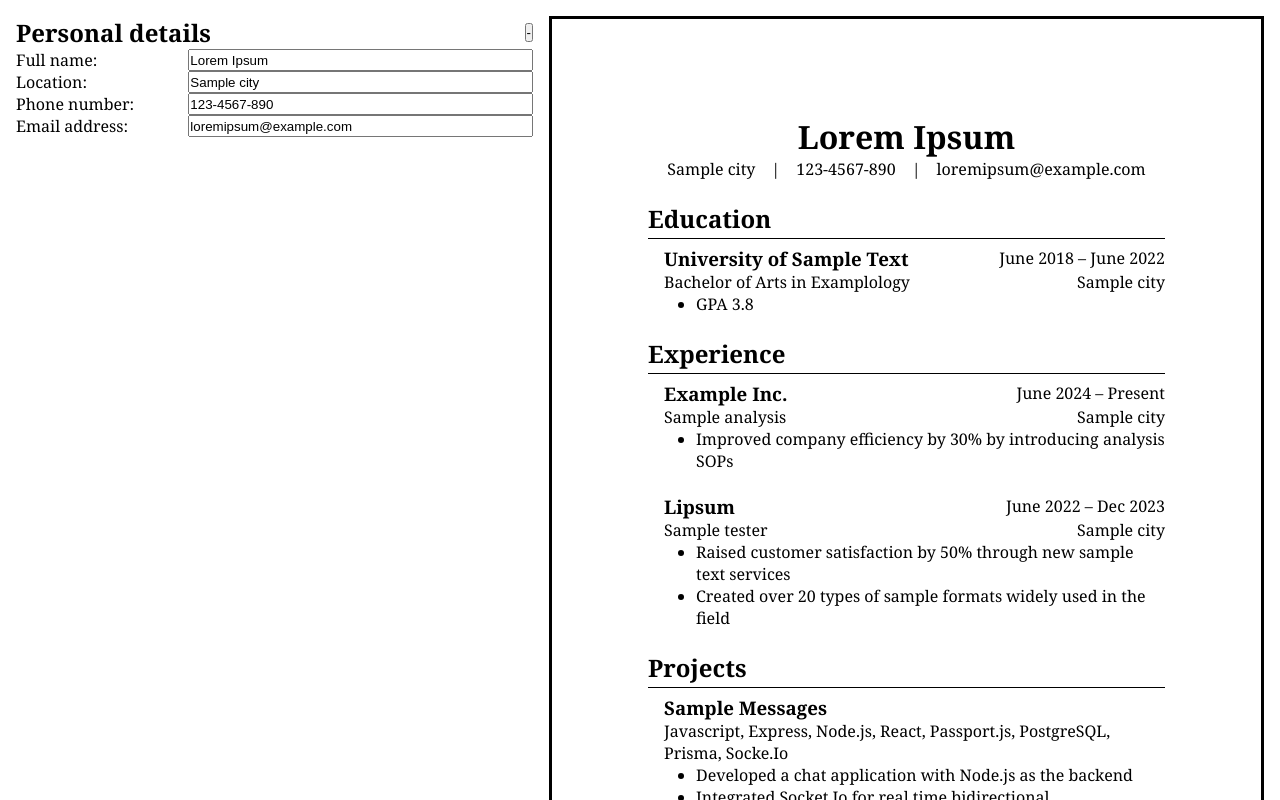
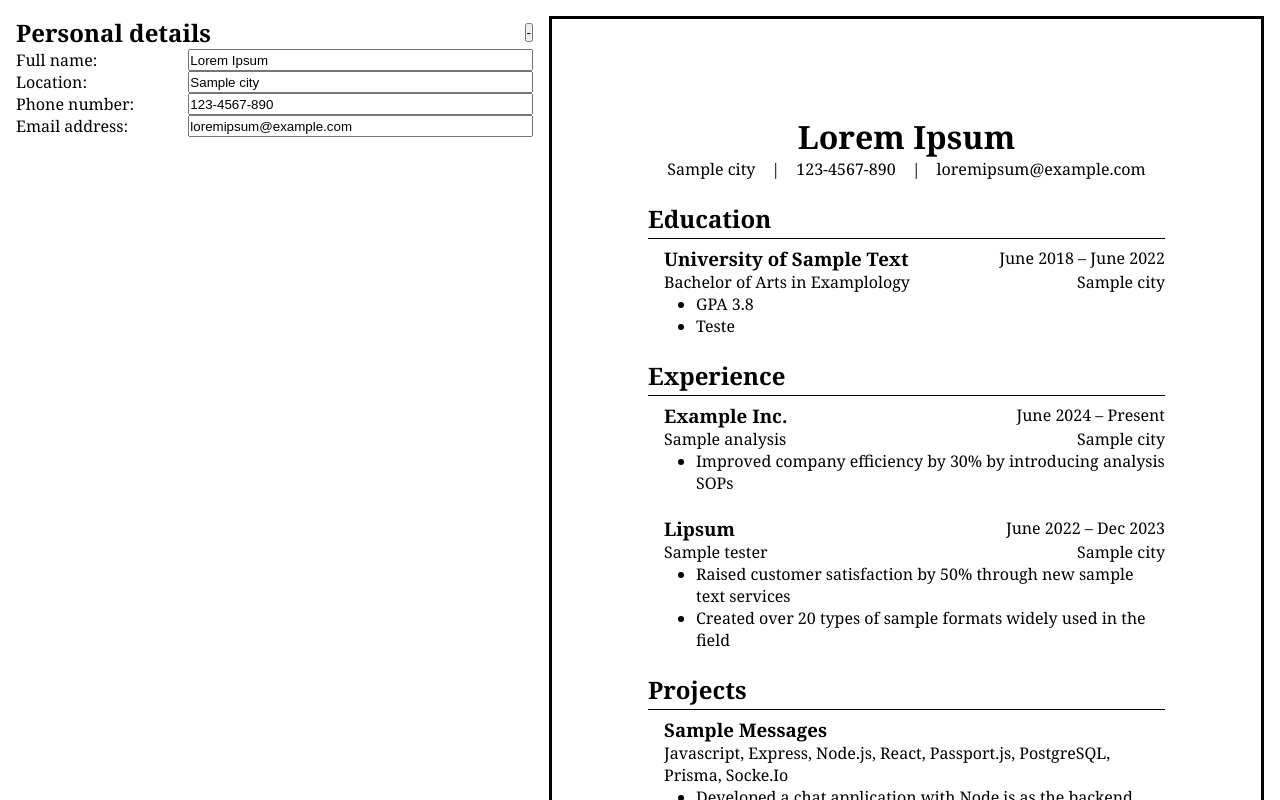
Before and after one commit to Sveldevorls/resume-builder, a React (Vite) app: page / in a window 1280 px wide. Shown: the top 800 px of the page. Built offline with nearby package versions, Linux system fonts and the light colour scheme.

Commit message:
Update resume key name from extraInfo to notes

```diff
--- a/src/components/CV/Education.jsx
+++ b/src/components/CV/Education.jsx
@@ -26,8 +26,8 @@ function generateEducationDiv(education) {
                 <span>{education.location}</span>
             </div>
             <ul>
-                {education.extraInfo.map(info => {
-                    return <li key={info.id}>{info.content}</li>
+                {education.notes.map(note => {
+                    return <li key={note.id}>{note.content}</li>
                 })}
             </ul>
         </div>
--- a/src/components/CV/Experience.jsx
+++ b/src/components/CV/Experience.jsx
@@ -25,8 +25,8 @@ function generateExperienceDiv(experience) {
                 <span>{experience.location}</span>
             </div>
             <ul>
-                {experience.extraInfo.map(info => {
-                    return <li key={info.id}>{info.content}</li>
+                {experience.notes.map(note => {
+                    return <li key={note.id}>{note.content}</li>
                 })}
             </ul>
         </div>
--- a/src/components/CV/Projects.jsx
+++ b/src/components/CV/Projects.jsx
@@ -15,8 +15,8 @@ function generateProjectDiv(project) {
             <h3>{project.title}</h3>
             <span>{project.techs}</span>
             <ul>
-                {project.extraInfo.map(info => {
-                    return <li key={info.id}>{info.content}</li>
+                {project.notes.map(note => {
+                    return <li key={note.id}>{note.content}</li>
                 })}
             </ul>
         </div>
--- a/src/components/DefaultResume.jsx
+++ b/src/components/DefaultResume.jsx
@@ -15,10 +15,14 @@ export const defaultEducation = [
         "startYear": 2018,
         "endMonth": 6,
         "endYear": 2022,
-        "extraInfo": [
+        "notes": [
             {
                 "id": crypto.randomUUID(),
                 "content": "GPA 3.8",
+            },
+            {
+                "id": crypto.randomUUID(),
+                "content": "Teste",
             },
         ],
     },
@@ -35,7 +39,7 @@ export const defaultExperience = [
         "endMonth": null,
         "endYear": null,
         "isCurrentlyEmployed": true,
-        "extraInfo": [
+        "notes": [
             {
                 "id": crypto.randomUUID(),
                 "content": "Improved company efficiency by 30% by introducing analysis SOPs",
@@ -53,7 +57,7 @@ export const defaultExperience = [
         "endMonth": 12,
         "endYear": 2023,
         "isCurrentlyEmployed": false,
-        "extraInfo": [
+        "notes": [
             {
                 "id": crypto.randomUUID(),
                 "content": "Raised customer satisfaction by 50% through new sample text services",
@@ -71,7 +75,7 @@ export const defaultProjects = [
         "id": crypto.randomUUID(),
         "title": "Sample Messages",
         "techs": "Javascript, Express, Node.js, React, Passport.js, PostgreSQL, Prisma, Socke.Io",
-        "extraInfo": [
+        "notes": [
             {
                 "id": crypto.randomUUID(),
                 "content": "Developed a chat application with Node.js as the backend"
```
